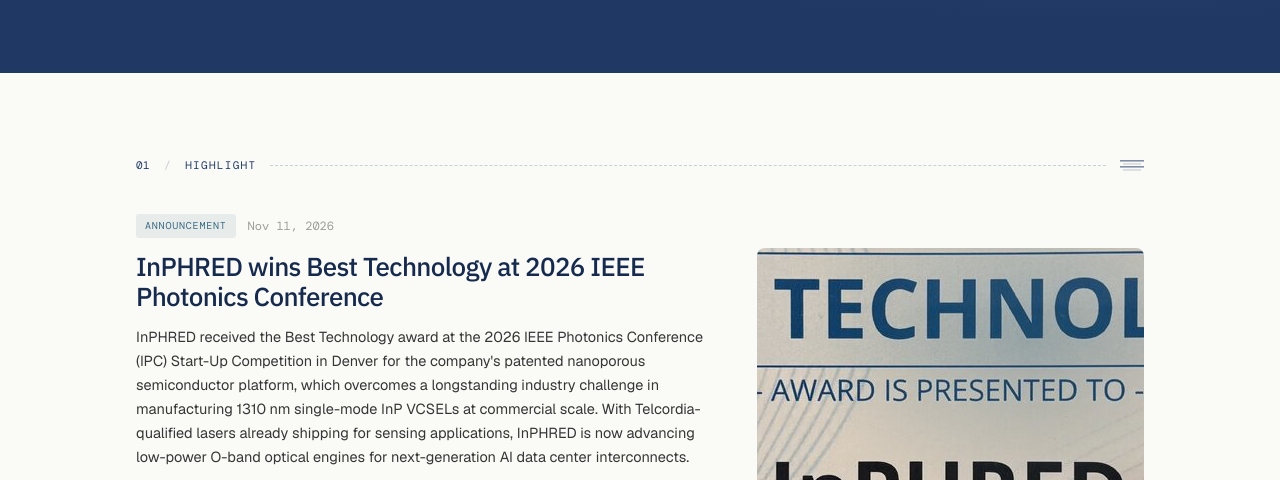
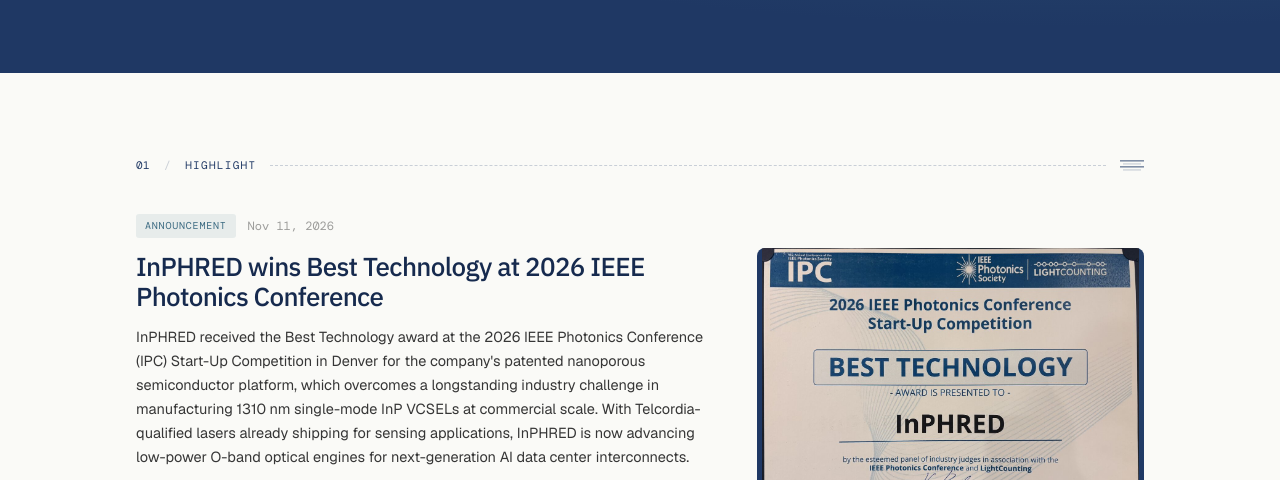
Before and after one commit to inphred/inphred.github.io, a plain HTML site: page newsroom.html in a window 1280 px wide. Shown: the part 308-788 px from the top of the page. Drawn offline with nearby package versions, Linux system fonts and the light colour scheme.

Commit message:
Update style.css

```diff
--- a/style.css
+++ b/style.css
@@ -497,6 +497,13 @@ body.no-hero-art .hero p{max-width:none;}
 .news-featured-visual{aspect-ratio:4/3;border-radius:8px;background:var(--navy);position:relative;overflow:hidden;display:flex;align-items:center;justify-content:center;}
 .news-featured-visual::after{content:'';position:absolute;inset:0;background:radial-gradient(ellipse at 70% 30%,rgba(60,107,130,0.35),transparent 60%);}
 .news-featured-visual svg{width:80px;height:80px;position:relative;z-index:1;}
+.news-featured-visual img{
+  position:relative;
+  z-index:1;
+  width:100%;
+  height:100%;
+  object-fit:contain;
+}
 .news-link{display:inline-block;margin-top:6px;font-size:13.5px;color:var(--brick);}
 .media-mention-card{display:flex;gap:16px;align-items:flex-start;background:var(--paper);border:1px solid var(--line);border-radius:5px;padding:22px 24px;}
 .media-mention-icon{flex-shrink:0;width:38px;height:38px;border-radius:6px;background:rgba(31,56,100,0.06);color:var(--navy);display:flex;align-items:center;justify-content:center;font-size:15px;}
```
